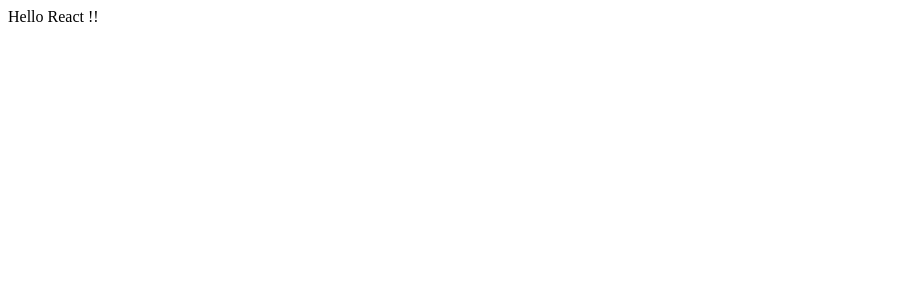
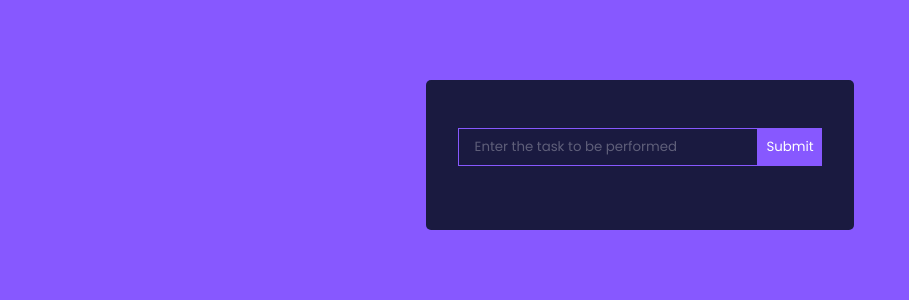
Before and after one commit to Krathish-sk/React-ToDo, a React (Create React App) app in the folder react-todo/: page / in a window 1280 px wide. Shown: the top 300 px of the page, without its empty margins (0-909 px from the left). Built offline with nearby package versions, Linux system fonts and the light colour scheme.

Commit message:
Done with application

```diff
--- a/react-todo/public/index.html
+++ b/react-todo/public/index.html
@@ -2,42 +2,16 @@
 <html lang="en">
   <head>
     <meta charset="utf-8" />
-    <link rel="icon" href="%PUBLIC_URL%/favicon.ico" />
     <meta name="viewport" content="width=device-width, initial-scale=1" />
     <meta name="theme-color" content="#000000" />
     <meta
       name="description"
       content="Web site created using create-react-app"
     />
-    <link rel="apple-touch-icon" href="%PUBLIC_URL%/logo192.png" />
-    <!--
-      manifest.json provides metadata used when your web app is installed on a
-      user's mobile device or desktop. See https://developers.google.com/web/fundamentals/web-app-manifest/
-    -->
-    <link rel="manifest" href="%PUBLIC_URL%/manifest.json" />
-    <!--
-      Notice the use of %PUBLIC_URL% in the tags above.
-      It will be replaced with the URL of the `public` folder during the build.
-      Only files inside the `public` folder can be referenced from the HTML.
-
-      Unlike "/favicon.ico" or "favicon.ico", "%PUBLIC_URL%/favicon.ico" will
-      work correctly both with client-side routing and a non-root public URL.
-      Learn how to configure a non-root public URL by running `npm run build`.
-    -->
-    <title>React App</title>
+    <title>React ToDo</title>
   </head>
   <body>
     <noscript>You need to enable JavaScript to run this app.</noscript>
     <div id="root"></div>
-    <!--
-      This HTML file is a template.
-      If you open it directly in the browser, you will see an empty page.
-
-      You can add webfonts, meta tags, or analytics to this file.
-      The build step will place the bundled scripts into the <body> tag.
-
-      To begin the development, run `npm start` or `yarn start`.
-      To create a production bundle, use `npm run build` or `yarn build`.
-    -->
   </body>
 </html>
--- a/react-todo/src/App.css
+++ b/react-todo/src/App.css
@@ -0,0 +1,80 @@
+@import url("https://fonts.googleapis.com/css2?family=Poppins&display=swap");
+
+* {
+  font-family: "Poppins", sans-serif;
+  margin: 0;
+  padding: 0;
+  box-sizing: border-box;
+}
+
+body {
+  background: #8758ff;
+  display: flex;
+  justify-content: center;
+  align-items: center;
+}
+
+.App {
+  text-align: center;
+}
+
+h1 {
+  color: #fff;
+  margin-bottom: 0.5rem;
+  font-size: 1.75rem;
+}
+
+.TodoWrapper {
+  background: #1a1a40;
+  margin-top: 5rem;
+  padding: 2rem;
+  border-radius: 5px;
+}
+
+.TodoForm {
+  width: 100%;
+}
+
+.todo-input {
+  outline: none;
+  background: none;
+  border: 1px solid #8758ff;
+  padding: 0.5rem 1rem;
+  margin-top: 1rem;
+  margin-bottom: 2rem;
+  width: 300px;
+  color: #fff;
+}
+
+.todo-input::placeholder {
+  color: #ffffff4d;
+}
+
+.todo-btn {
+  background: #8758ff;
+  color: #fff;
+  border: none;
+  padding: 0.55rem;
+  cursor: pointer;
+}
+
+.Todo {
+  display: flex;
+  justify-content: space-between;
+  align-items: center;
+  background: #8758ff;
+  color: #fff;
+  padding: 0.75rem 1rem;
+  border-radius: 5px;
+  margin-bottom: 1rem;
+  cursor: pointer;
+}
+
+.fa-trash {
+  margin-left: 0.75rem;
+}
+
+.completed {
+  color: #c5aeff;
+  text-decoration: line-through;
+}
--- a/react-todo/src/App.js
+++ b/react-todo/src/App.js
@@ -1,7 +1,13 @@
+import React from "react";
 import "./App.css";
+import TodoWrapper from "./Components/TodoWrapper";
 
 function App() {
-  return <div className="App">Hello React !!</div>;
+  return (
+    <div className="App">
+      <TodoWrapper />
+    </div>
+  );
 }
 
 export default App;
--- /dev/null
+++ b/react-todo/src/Components/EditTodoForm.js
@@ -0,0 +1,30 @@
+import React, { useState } from "react";
+
+const EditTodoForm = ({ editTodo, task }) => {
+  const [value, setValue] = useState(task.task);
+
+  const handleSubmit = (e) => {
+    e.preventDefault();
+    editTodo(value, task.id);
+    setValue("");
+  };
+
+  return (
+    <form className="TodoForm" onSubmit={handleSubmit}>
+      <input
+        type="text"
+        placeholder="Edit task"
+        className="todo-input"
+        onChange={(e) => {
+          setValue(e.target.value);
+        }}
+        value={value}
+      />
+      <button className="todo-btn" type="submit">
+        Update
+      </button>
+    </form>
+  );
+};
+
+export default EditTodoForm;
--- /dev/null
+++ b/react-todo/src/Components/Todo.js
@@ -0,0 +1,33 @@
+import React from "react";
+import { FontAwesomeIcon } from "@fortawesome/react-fontawesome";
+import { faPenToSquare } from "@fortawesome/free-solid-svg-icons";
+import { faTrash } from "@fortawesome/free-solid-svg-icons";
+
+const Todo = ({ task, toggleComplete, deleteTodo, editTodo }) => {
+  return (
+    <div className="Todo">
+      <p
+        onClick={() => {
+          toggleComplete(task.id);
+        }}
+        className={`${task.completed ? "completed" : ""}`}
+      >
+        {task.task}
+      </p>
+      <div>
+        <FontAwesomeIcon
+          icon={faPenToSquare}
+          onClick={() => editTodo(task.id)}
+        />
+        <FontAwesomeIcon
+          icon={faTrash}
+          onClick={() => {
+            deleteTodo(task.id);
+          }}
+        />
+      </div>
+    </div>
+  );
+};
+
+export default Todo;
--- /dev/null
+++ b/react-todo/src/Components/TodoForm.js
@@ -0,0 +1,30 @@
+import React, { useState } from "react";
+
+const TodoForm = ({ addTodo }) => {
+  const [value, setValue] = useState("");
+
+  const handleSubmit = (e) => {
+    e.preventDefault();
+    addTodo(value);
+    setValue("");
+  };
+
+  return (
+    <form className="TodoForm" onSubmit={handleSubmit}>
+      <input
+        type="text"
+        placeholder="Enter the task to be performed"
+        className="todo-input"
+        onChange={(e) => {
+          setValue(e.target.value);
+        }}
+        value={value}
+      />
+      <button className="todo-btn" type="submit">
+        Submit
+      </button>
+    </form>
+  );
+};
+
+export default TodoForm;
--- /dev/null
+++ b/react-todo/src/Components/TodoWrapper.js
@@ -0,0 +1,67 @@
+import React, { useState } from "react";
+import TodoForm from "./TodoForm";
+import { v4 as uuidv4 } from "uuid";
+import Todo from "./Todo";
+import EditTodoForm from "./EditTodoForm";
+uuidv4();
+
+const TodoWrapper = () => {
+  const [todos, setTodos] = useState([]);
+
+  const addTodo = (todo) => {
+    setTodos([
+      ...todos,
+      { id: uuidv4(), task: todo, completed: false, isEditing: false },
+    ]);
+    console.log(todos);
+  };
+
+  const toggleComplete = (id) => {
+    setTodos(
+      todos.map((todo) =>
+        todo.id === id ? { ...todo, completed: !todo.completed } : todo
+      )
+    );
+  };
+
+  const deleteTodo = (id) => {
+    setTodos(todos.filter((todo) => todo.id !== id));
+  };
+
+  const editTodo = (id) => {
+    setTodos(
+      todos.map((todo) =>
+        todo.id === id ? { ...todo, isEditing: !todo.isEditing } : todo
+      )
+    );
+  };
+
+  const editTask = (task, id) => {
+    setTodos(
+      todos.map((todo) =>
+        todo.id === id ? { ...todo, task, isEditing: !todo.isEditing } : todo
+      )
+    );
+  };
+
+  return (
+    <div className="TodoWrapper">
+      <TodoForm addTodo={addTodo} />
+      {todos.map((todo, index) =>
+        todo.isEditing ? (
+          <EditTodoForm editTodo={editTask} task={todo} />
+        ) : (
+          <Todo
+            key={index}
+            task={todo}
+            toggleComplete={toggleComplete}
+            deleteTodo={deleteTodo}
+            editTodo={editTodo}
+          />
+        )
+      )}
+    </div>
+  );
+};
+
+export default TodoWrapper;
```
